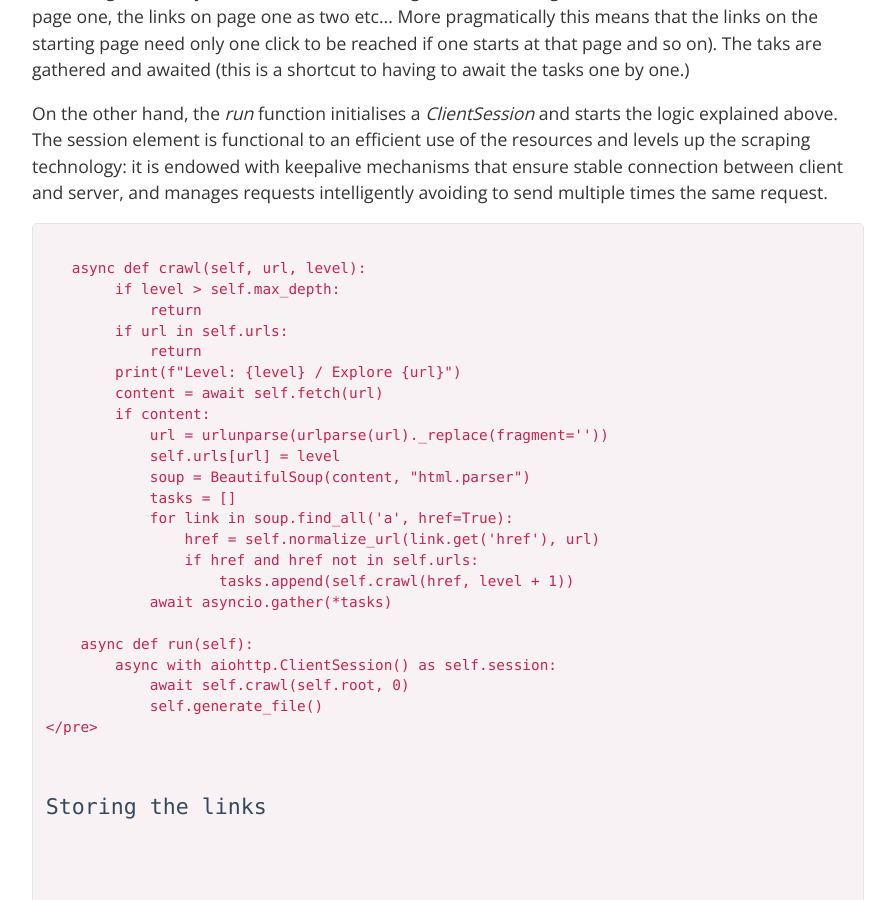
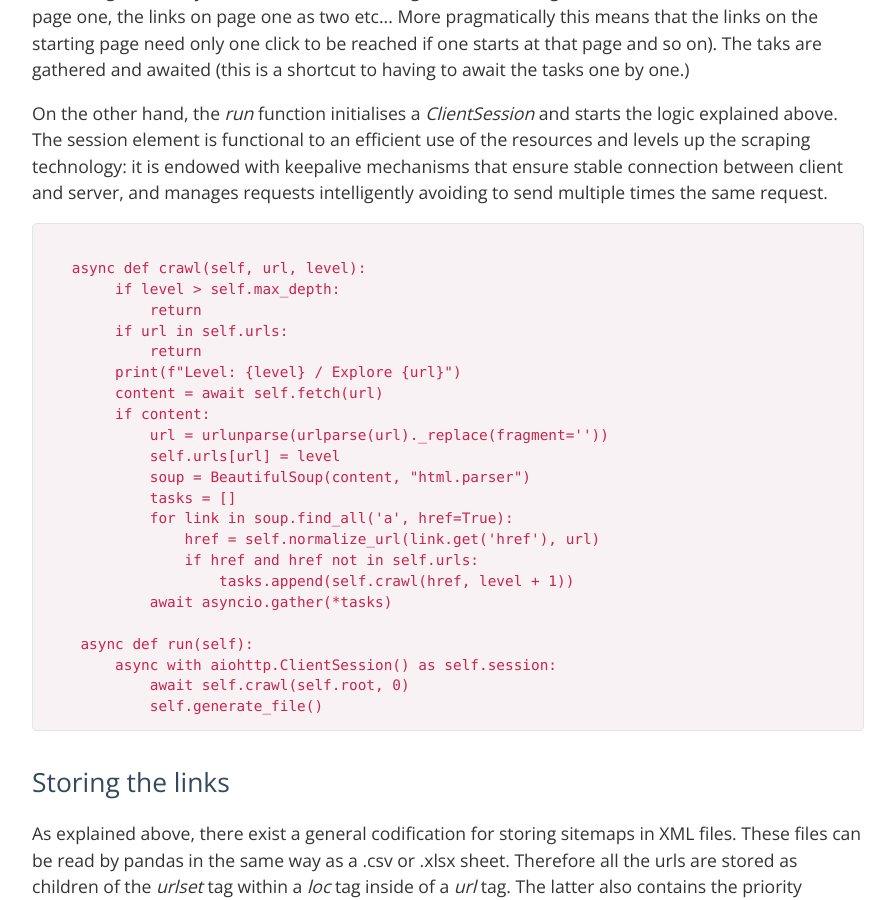
Before and after one commit to Gabriele-Donato/gabrieledonato, a Jekyll site: the page built from _posts/2024-07-21-Asynchronous-Scraper.md, in a window 1280 px wide and 900 px high, scrolled down 8169 px. Shown: the whole window, without its empty margins (192-1087 px from the left). Built offline with Jekyll 4.4.1, drawn with Linux system fonts in a browser that asks for light colours.

Commit message:
proof of article on scraping

```diff
--- a/_posts/2024-07-21-Asynchronous-Scraper.md
+++ b/_posts/2024-07-21-Asynchronous-Scraper.md
@@ -356,7 +356,7 @@ is endowed with keepalive mechanisms that ensure stable connection between clien
         async with aiohttp.ClientSession() as self.session:
             await self.crawl(self.root, 0)
             self.generate_file()
-</pre></code>
+</code></pre>
 
 <h2>Storing the links</h2>
 
```
Also changed, not shown: other parts of _posts/2024-07-21-Asynchronous-Scraper.md (+1 -1 lines).
